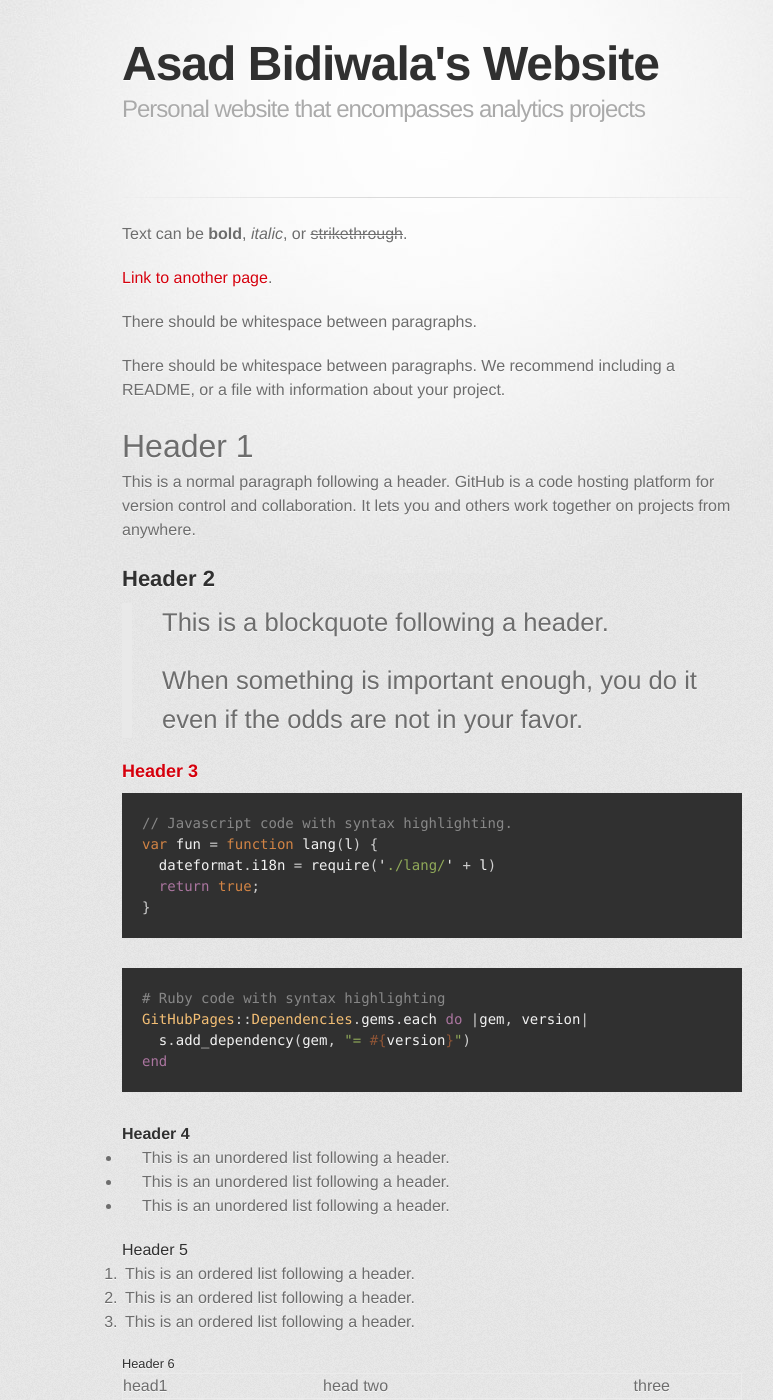
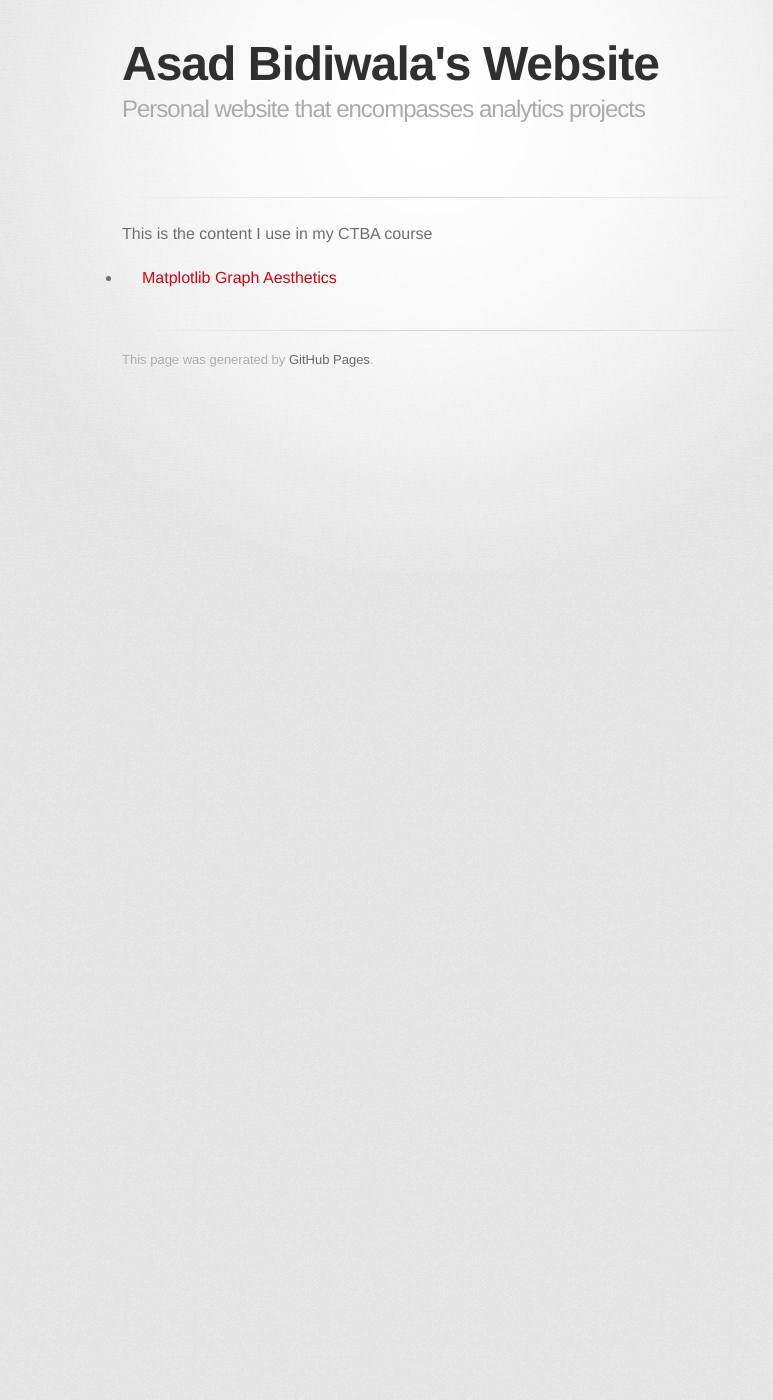
Before and after one commit to AsadBidiwala/AsadBidiwala.github.io, a Jekyll site: the page built from index.md, in a window 1280 px wide and 1400 px high. Shown: the whole window, without its empty margins (208-981 px from the left). Built offline with Jekyll 4.4.1, drawn with Linux system fonts in a browser that asks for light colours; some web fonts are replaced; our own code applies the rules of GitHub Pages for plain Markdown files; some of the changed text lies outside the part shown.

Commit message:
Update index.md

````diff
--- a/index.md
+++ b/index.md
@@ -3,122 +3,6 @@ title: Asad Bidiwala's Website
 description: Personal website that encompasses analytics projects
 ---
 
-Text can be **bold**, _italic_, or ~~strikethrough~~.
+This is the content I use in my CTBA course
 
-[Link to another page](./another-page.html).
-
-There should be whitespace between paragraphs.
-
-There should be whitespace between paragraphs. We recommend including a README, or a file with information about your project.
-
-# Header 1
-
-This is a normal paragraph following a header. GitHub is a code hosting platform for version control and collaboration. It lets you and others work together on projects from anywhere.
-
-## Header 2
-
-> This is a blockquote following a header.
->
-> When something is important enough, you do it even if the odds are not in your favor.
-
-### Header 3
-
-```js
-// Javascript code with syntax highlighting.
-var fun = function lang(l) {
-  dateformat.i18n = require('./lang/' + l)
-  return true;
-}
-```
-
-```ruby
-# Ruby code with syntax highlighting
-GitHubPages::Dependencies.gems.each do |gem, version|
-  s.add_dependency(gem, "= #{version}")
-end
-```
-
-#### Header 4
-
-*   This is an unordered list following a header.
-*   This is an unordered list following a header.
-*   This is an unordered list following a header.
-
-##### Header 5
-
-1.  This is an ordered list following a header.
-2.  This is an ordered list following a header.
-3.  This is an ordered list following a header.
-
-###### Header 6
-
-| head1        | head two          | three |
-|:-------------|:------------------|:------|
-| ok           | good swedish fish | nice  |
-| out of stock | good and plenty   | nice  |
-| ok           | good `oreos`      | hmm   |
-| ok           | good `zoute` drop | yumm  |
-
-### There's a horizontal rule below this.
-
-* * *
-
-### Here is an unordered list:
-
-*   Item foo
-*   Item bar
-*   Item baz
-*   Item zip
-
-### And an ordered list:
-
-1.  Item one
-1.  Item two
-1.  Item three
-1.  Item four
-
-### And a nested list:
-
-- level 1 item
-  - level 2 item
-  - level 2 item
-    - level 3 item
-    - level 3 item
-- level 1 item
-  - level 2 item
-  - level 2 item
-  - level 2 item
-- level 1 item
-  - level 2 item
-  - level 2 item
-- level 1 item
-
-### Small image
-
-![Octocat](https://github.githubassets.com/images/icons/emoji/octocat.png)
-
-### Large image
-
-![Branching](https://guides.github.com/activities/hello-world/branching.png)
-
-
-### Definition lists can be used with HTML syntax.
-
-<dl>
-<dt>Name</dt>
-<dd>Godzilla</dd>
-<dt>Born</dt>
-<dd>1952</dd>
-<dt>Birthplace</dt>
-<dd>Japan</dd>
-<dt>Color</dt>
-<dd>Green</dd>
-</dl>
-
-```
-Long, single-line code blocks should not wrap. They should horizontally scroll if they are too long. This line should be long enough to demonstrate this.
-```
-
-```
-The final element.
-```
+- [Matplotlib Graph Aesthetics](/Matplotlib Graphs/index.md)
````
